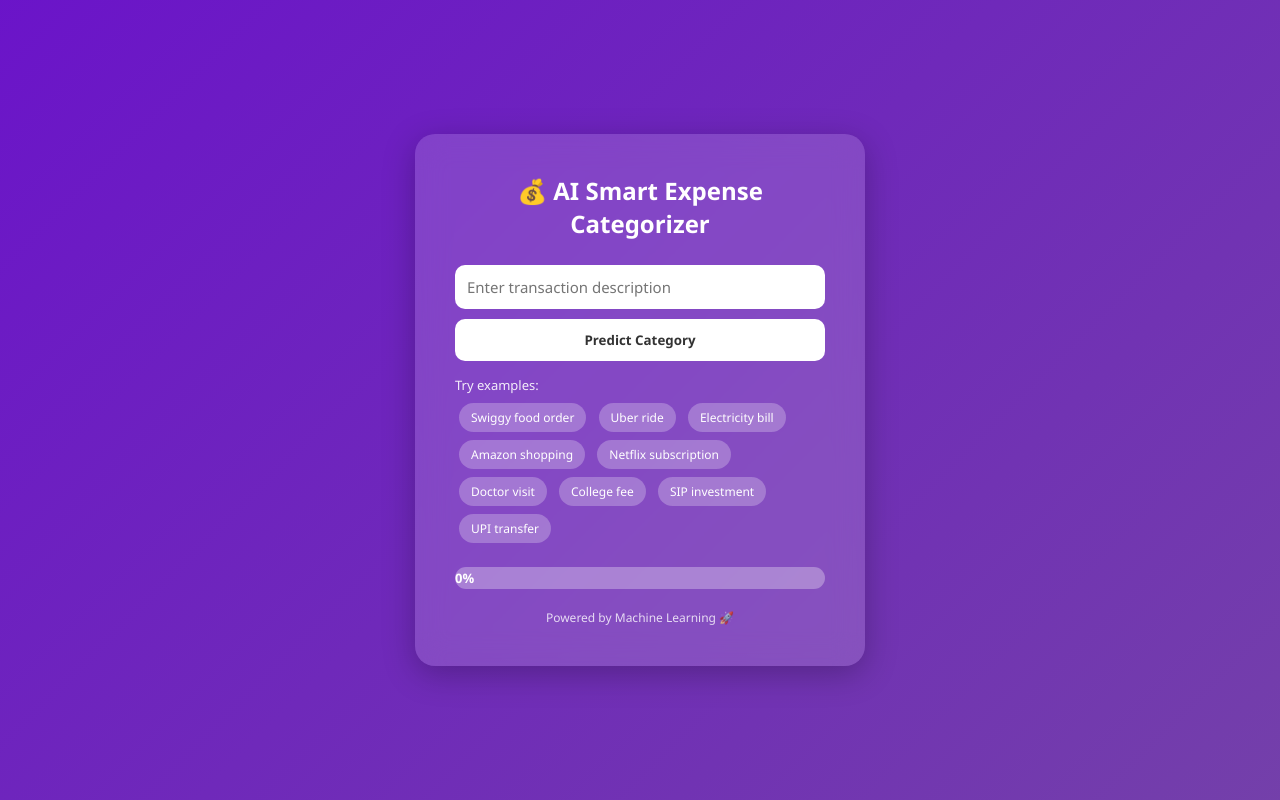
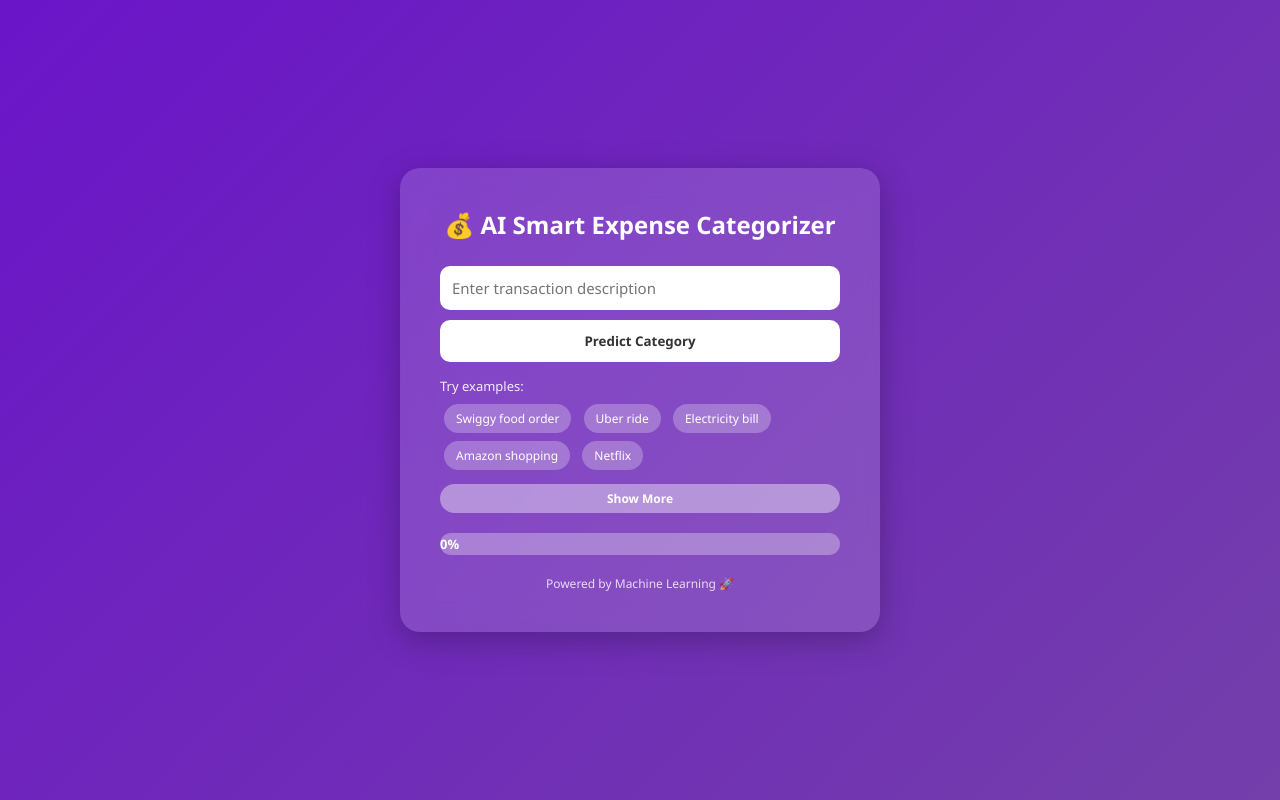
Before and after one commit to Tapabrato/Expense_ai, a Flask app: page / in a window 1280 px wide. Run offline with Flask 3, Linux system fonts and the light colour scheme; parts of the project's set-up code (start-up, migrations or seed data) failed here and were passed over.

Commit message:
Enhance UI with new toggle feature for example transactions and adjust layout styles

```diff
--- a/backend/templates/index.html
+++ b/backend/templates/index.html
@@ -33,16 +33,10 @@
             backdrop-filter: blur(15px);
             border-radius: 20px;
             padding: 40px;
-            width: 450px;
+            width: 480px;
             text-align: center;
             box-shadow: 0 8px 32px rgba(0, 0, 0, 0.25);
             color: white;
-            animation: fadeIn 1s ease-in-out;
-        }
-
-        @keyframes fadeIn {
-            from { opacity: 0; transform: translateY(20px); }
-            to { opacity: 1; transform: translateY(0); }
         }
 
         h2 {
@@ -65,7 +59,7 @@
             padding: 12px;
             border-radius: 10px;
             border: none;
-            background: #ffffff;
+            background: white;
             color: #333;
             font-weight: bold;
             cursor: pointer;
@@ -129,6 +123,29 @@
             color: #333;
         }
 
+        .more-examples {
+            max-height: 0;
+            overflow: hidden;
+            transition: max-height 0.5s ease;
+        }
+
+        .toggle-btn {
+            margin-top: 10px;
+            padding: 6px 12px;
+            border-radius: 20px;
+            border: none;
+            background: rgba(255,255,255,0.4);
+            color: white;
+            cursor: pointer;
+            font-size: 12px;
+            transition: 0.3s;
+        }
+
+        .toggle-btn:hover {
+            background: white;
+            color: #333;
+        }
+
         .footer {
             margin-top: 20px;
             font-size: 12px;
@@ -148,15 +165,29 @@
 
     <div class="examples">
         <p>Try examples:</p>
+
+        <!-- Always visible -->
         <span onclick="fillExample('Swiggy food order')">Swiggy food order</span>
         <span onclick="fillExample('Uber ride to airport')">Uber ride</span>
         <span onclick="fillExample('Electricity bill payment')">Electricity bill</span>
         <span onclick="fillExample('Amazon shopping purchase')">Amazon shopping</span>
-        <span onclick="fillExample('Netflix subscription monthly')">Netflix subscription</span>
-        <span onclick="fillExample('Doctor visit consultation')">Doctor visit</span>
-        <span onclick="fillExample('College course fee payment')">College fee</span>
-        <span onclick="fillExample('SIP investment in mutual fund')">SIP investment</span>
-        <span onclick="fillExample('UPI transfer to friend')">UPI transfer</span>
+        <span onclick="fillExample('Netflix subscription monthly')">Netflix</span>
+
+        <!-- Hidden -->
+        <div id="moreExamples" class="more-examples">
+            <span onclick="fillExample('Zomato dinner payment')">Zomato dinner</span>
+            <span onclick="fillExample('Petrol pump payment')">Petrol payment</span>
+            <span onclick="fillExample('Mobile recharge Airtel')">Mobile recharge</span>
+            <span onclick="fillExample('Doctor visit consultation fee')">Doctor visit</span>
+            <span onclick="fillExample('College semester fee payment')">College fee</span>
+            <span onclick="fillExample('SIP investment in mutual fund')">SIP investment</span>
+            <span onclick="fillExample('Stock market investment')">Stock investment</span>
+            <span onclick="fillExample('UPI transfer to friend')">UPI transfer</span>
+            <span onclick="fillExample('Spotify premium subscription')">Spotify</span>
+            <span onclick="fillExample('Flipkart electronics order')">Flipkart order</span>
+        </div>
+
+        <button id="toggleBtn" class="toggle-btn" onclick="toggleExamples()">Show More</button>
     </div>
 
     <div id="result"></div>
@@ -198,15 +229,13 @@ function predict() {
         bar.style.width = confidence + "%";
         bar.innerHTML = confidence + "% Confidence";
 
-        // Dynamic color based on confidence
         if (confidence > 80) {
-            bar.style.background = "#28a745";  // Green
+            bar.style.background = "#28a745";
         } else if (confidence > 50) {
-            bar.style.background = "#ffc107";  // Yellow
+            bar.style.background = "#ffc107";
         } else {
-            bar.style.background = "#dc3545";  // Red
+            bar.style.background = "#dc3545";
         }
-
     })
     .catch(error => {
         document.getElementById("result").innerHTML =
@@ -217,6 +246,19 @@ function predict() {
 function fillExample(text) {
     document.getElementById("description").value = text;
 }
+
+function toggleExamples() {
+    let more = document.getElementById("moreExamples");
+    let btn = document.getElementById("toggleBtn");
+
+    if (more.style.maxHeight) {
+        more.style.maxHeight = null;
+        btn.innerText = "Show More";
+    } else {
+        more.style.maxHeight = more.scrollHeight + "px";
+        btn.innerText = "Show Less";
+    }
+}
 </script>
 
 </body>
```
